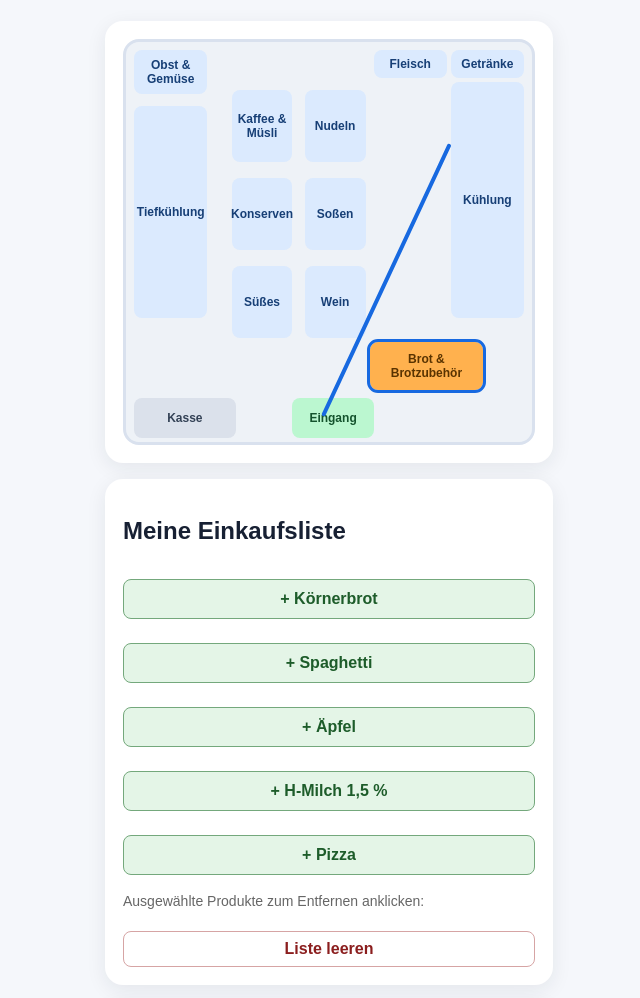
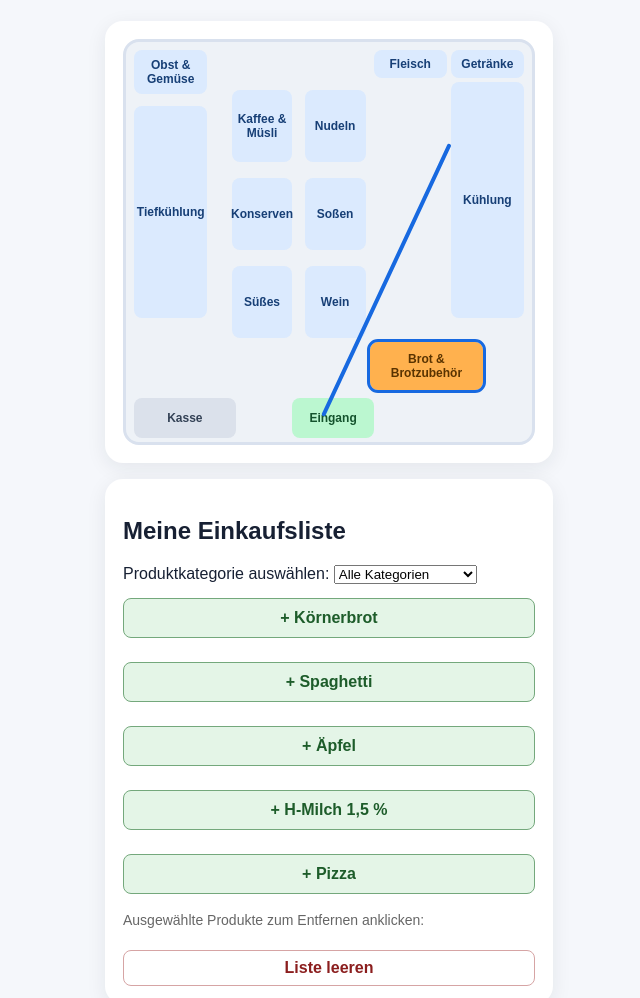
Before and after one commit to Blackghm/market-finder, a plain HTML site: page index.html in a window 1280 px wide. Shown: the part 87-1085 px from the top of the page, without its empty margins (311-951 px from the left). Drawn offline with Linux system fonts and the light colour scheme.

Commit message:
Add category filter for product selection

```diff
--- a/index.html
+++ b/index.html
@@ -218,7 +218,15 @@
     </section>
 <section class="card">
   <h2>Meine Einkaufsliste</h2>
-
+<label for="category-filter">Produktkategorie auswählen:</label>
+<select id="category-filter" onchange="filterProducts()">
+  <option value="Alle">Alle Kategorien</option>
+  <option value="Brot und Backwaren">Brot und Backwaren</option>
+  <option value="Nudeln">Nudeln</option>
+  <option value="Obst und Gemüse">Obst und Gemüse</option>
+  <option value="Milchprodukte">Milchprodukte</option>
+  <option value="Tiefkühl">Tiefkühl</option>
+</select>
  <div id="product-buttons" class="product-buttons"></div>
 <p class="shopping-hint">Ausgewählte Produkte zum Entfernen anklicken:</p>
   <p id="shopping-list">Noch keine Produkte ausgewählt.</p>
@@ -282,12 +290,27 @@
   { name: "Pizza", category: "Tiefkühl" }
 ];
 
-function showProductButtons() {
+function showProductButtons(productList) {
   document.getElementById("product-buttons").innerHTML =
-    products.map(function(product) {
+    productList.map(function(product) {
       return '<button type="button" onclick="addProduct(\'' + product.name + '\')">' +
         '+ ' + product.name + '</button>';
     }).join("");
+}
+
+function filterProducts() {
+  const selectedCategory = document.getElementById("category-filter").value;
+
+  if (selectedCategory === "Alle") {
+    showProductButtons(products);
+    return;
+  }
+
+  const filteredProducts = products.filter(function(product) {
+    return product.category === selectedCategory;
+  });
+
+  showProductButtons(filteredProducts);
 }
 let shoppingList = JSON.parse(localStorage.getItem("shoppingList")) || [];
 
@@ -362,7 +385,7 @@ document.getElementById("shopping-list").innerHTML =
     return '<button type="button" class="selected-product" onclick="removeProduct(\'' + product + '\')">' +
       product + ' ×</button>';
   }).join("");
-  showProductButtons();
+ showProductButtons(products);
 showShoppingList();
   showStop();
 </script>
```
